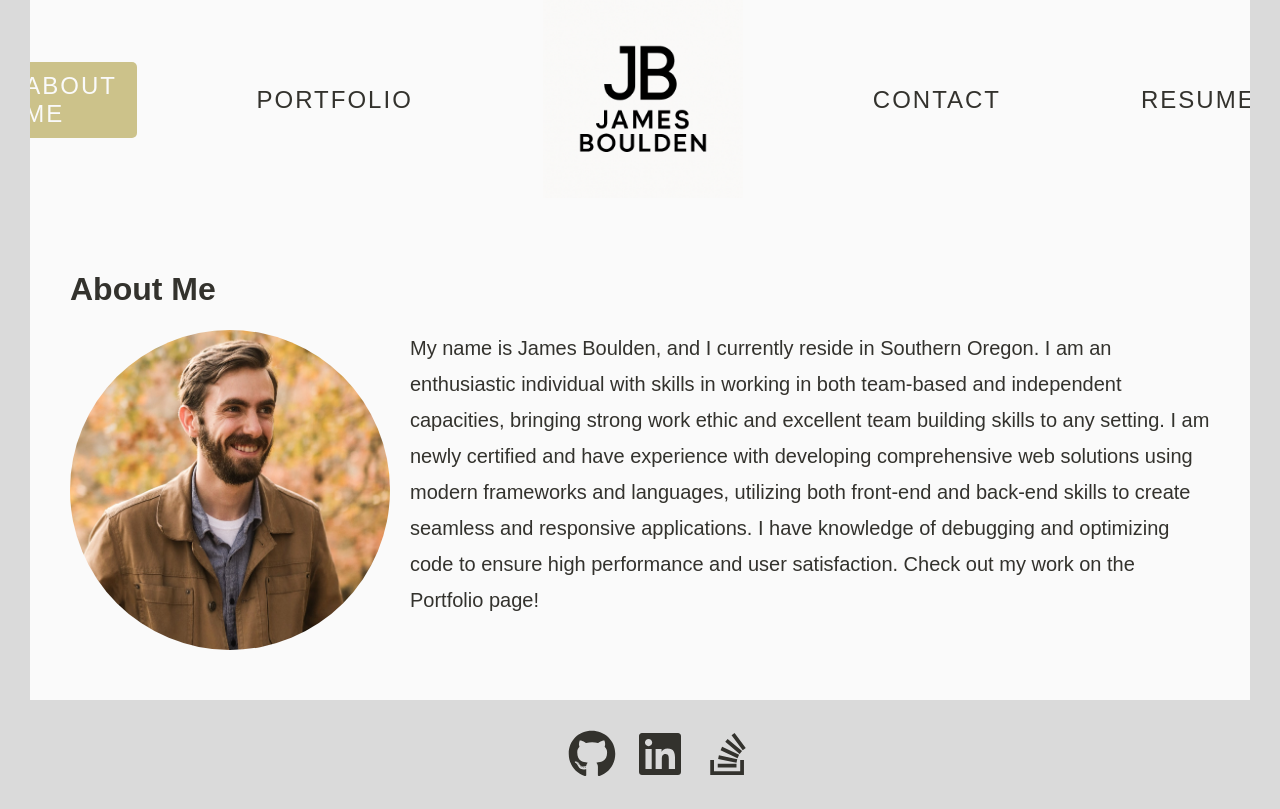
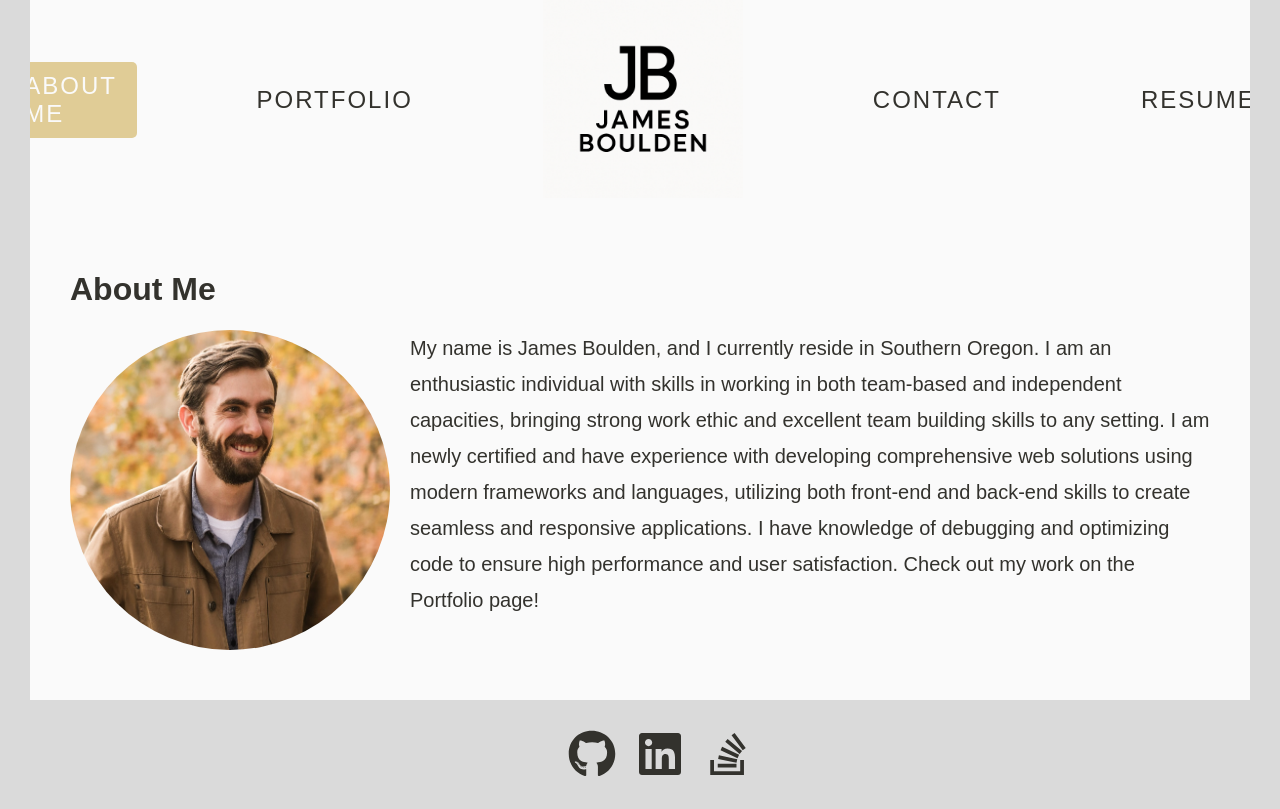
Before and after one commit to JamixB97/my-portfolio, a React (Vite) app: page / in a window 1280 px wide. Shown: the top 809 px of the page. Built offline with nearby package versions, Linux system fonts and the light colour scheme.

Commit message:
Fix color

```diff
--- a/src/index.css
+++ b/src/index.css
@@ -1,6 +1,6 @@
 :root {
   --primary: #aa9f7c;
-  --secondary: #ccc28a;
+  --secondary: #e0cc96;
   --tertiary: #dadada;
   --dark: #33322d;
   --light: #fafafa;
```
